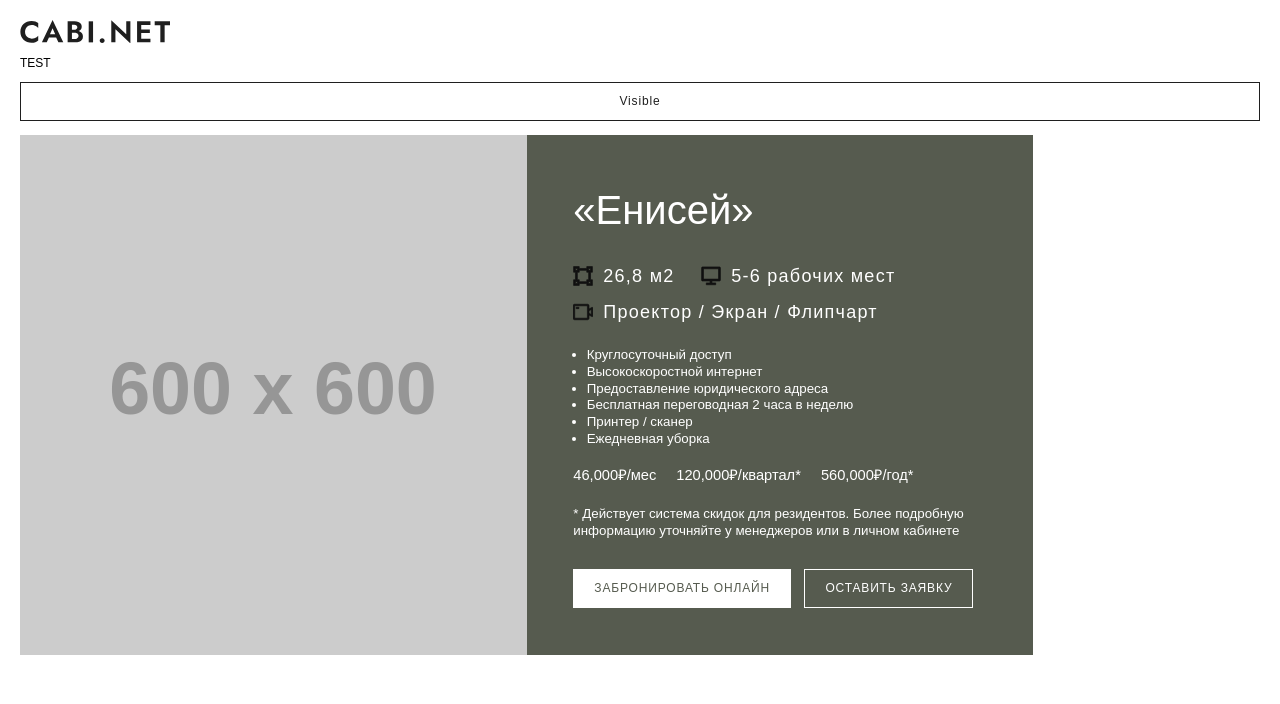
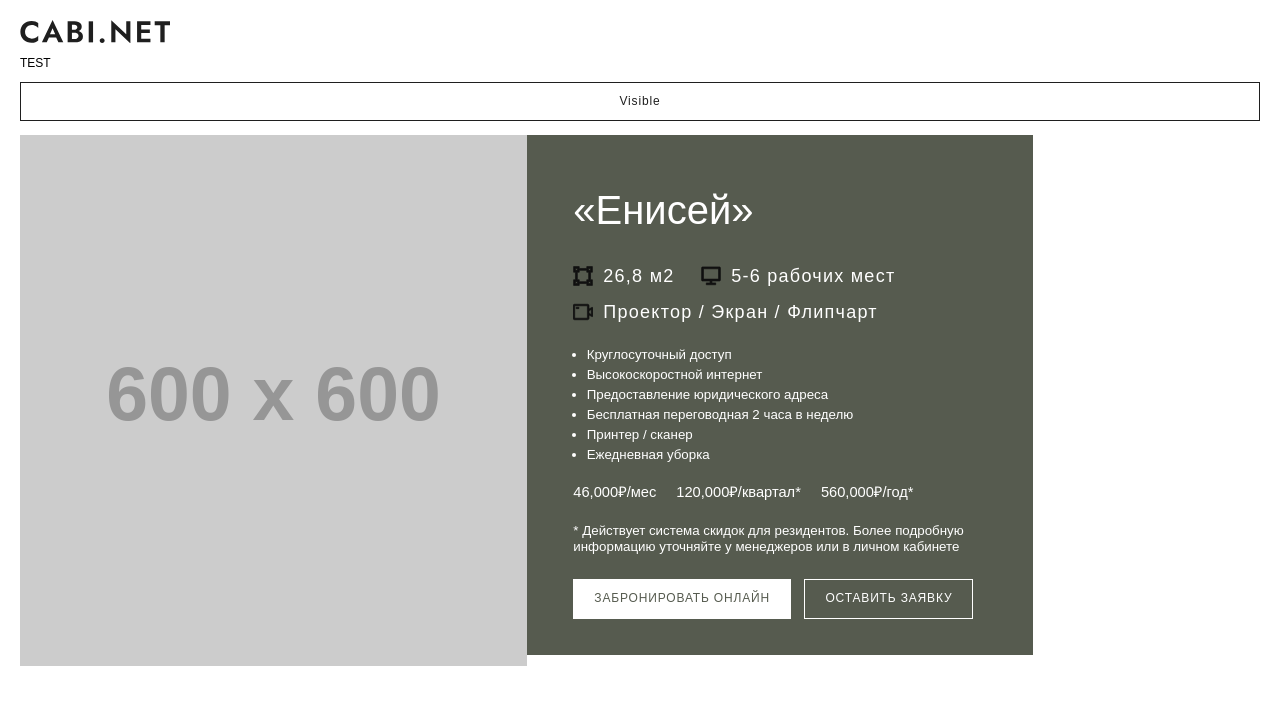
Before and after one commit to AleksandrMaslov/cabinet_ui_kit, a React (Vite) app: page / in a window 1280 px wide. Shown: the top 704 px of the page. Built offline with nearby package versions, Linux system fonts and the light colour scheme; a web font is replaced by a local one.

Commit message:
fix: SpaceCard options spacing

```diff
--- a/src/components/SpaceCard/SpaceCard.module.css
+++ b/src/components/SpaceCard/SpaceCard.module.css
@@ -57,7 +57,7 @@
 
 .options {
   display: grid;
-  gap: 0.5rem;
+  gap: 1rem;
   margin-left: 1em;
 }
 
```
